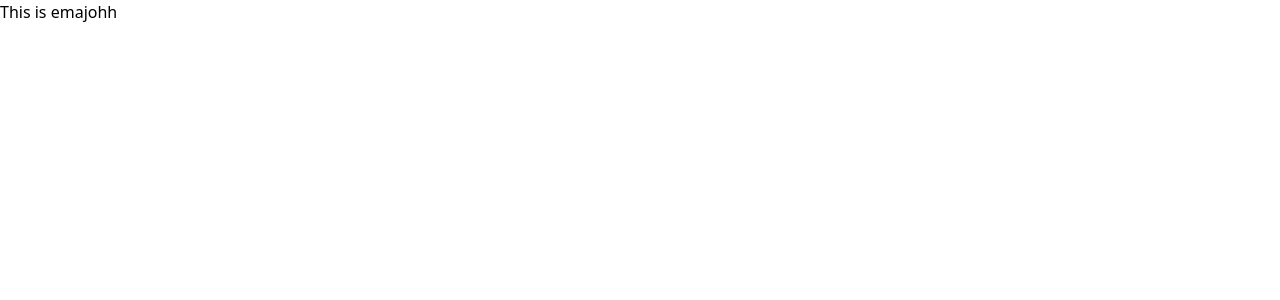
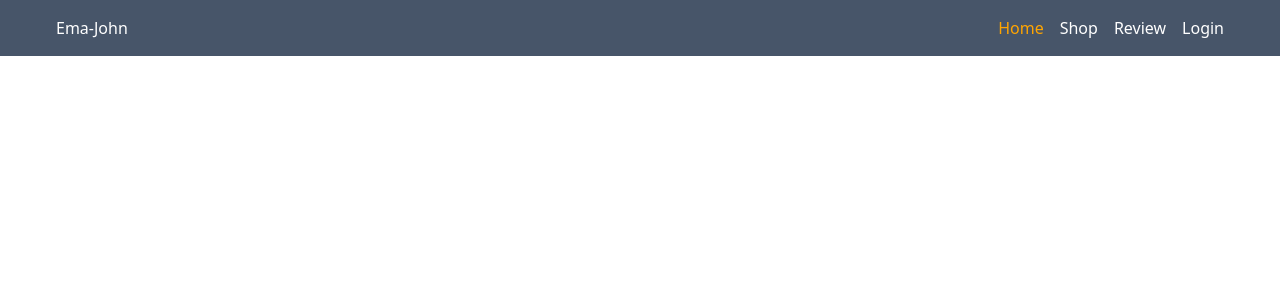
Before and after one commit to ohnadir/emajohn-firebase-app, a React (Create React App) app: page / in a window 1280 px wide. Shown: the top 300 px of the page. Built offline with nearby package versions, Linux system fonts and the light colour scheme.

Commit message:
successfully add header

```diff
--- a/src/App.js
+++ b/src/App.js
@@ -1,9 +1,10 @@
 import './App.css';
+import Header from './Component/Header/Header';
 
 function App() {
   return (
     <div className="App">
-     <h2>This is emajohh</h2>
+     <Header></Header>
     </div>
   );
 }
--- /dev/null
+++ b/src/Component/Customlink/CustomLink.js
@@ -0,0 +1,21 @@
+import React from 'react';
+import { Link, useMatch, useResolvedPath } from 'react-router-dom';
+
+function CustomLink({ children, to, ...props }) {
+    let resolved = useResolvedPath(to);
+    let match = useMatch({ path: resolved.pathname, end: true });
+
+    return (
+      <div>
+        <Link
+          style={{ color: match ? "orange" : "white" }}
+          to={to}
+          {...props}
+        >
+          {children}
+        </Link>
+      </div>
+    );
+  }
+
+export default CustomLink;
--- /dev/null
+++ b/src/Component/Header/Header.js
@@ -0,0 +1,22 @@
+import React from 'react';
+import CustomLink from '../Customlink/CustomLink';
+
+const Header = () => {
+    return (
+        <div className='bg-slate-600 '>
+            <div className='flex md:justify-between justify-center mx-10 p-4'>
+                <div className='hidden md:block'>
+                    <h2 className='text-white'>Ema-John</h2>
+                </div>
+                <nav className='flex justify-center items-center gap-4'>
+                    <CustomLink to='/'>Home</CustomLink>
+                    <CustomLink to='/shop'>Shop</CustomLink>
+                    <CustomLink to='/review'>Review</CustomLink>
+                    <CustomLink to='/login'>Login</CustomLink>
+                </nav>
+            </div>
+        </div>
+    );
+};
+
+export default Header;
--- a/tailwind.config.js
+++ b/tailwind.config.js
@@ -1,5 +1,5 @@
 module.exports = {
-  content: [],
+  content: ["./src/**/*.{html,js}"],
   theme: {
     extend: {},
   },
```
